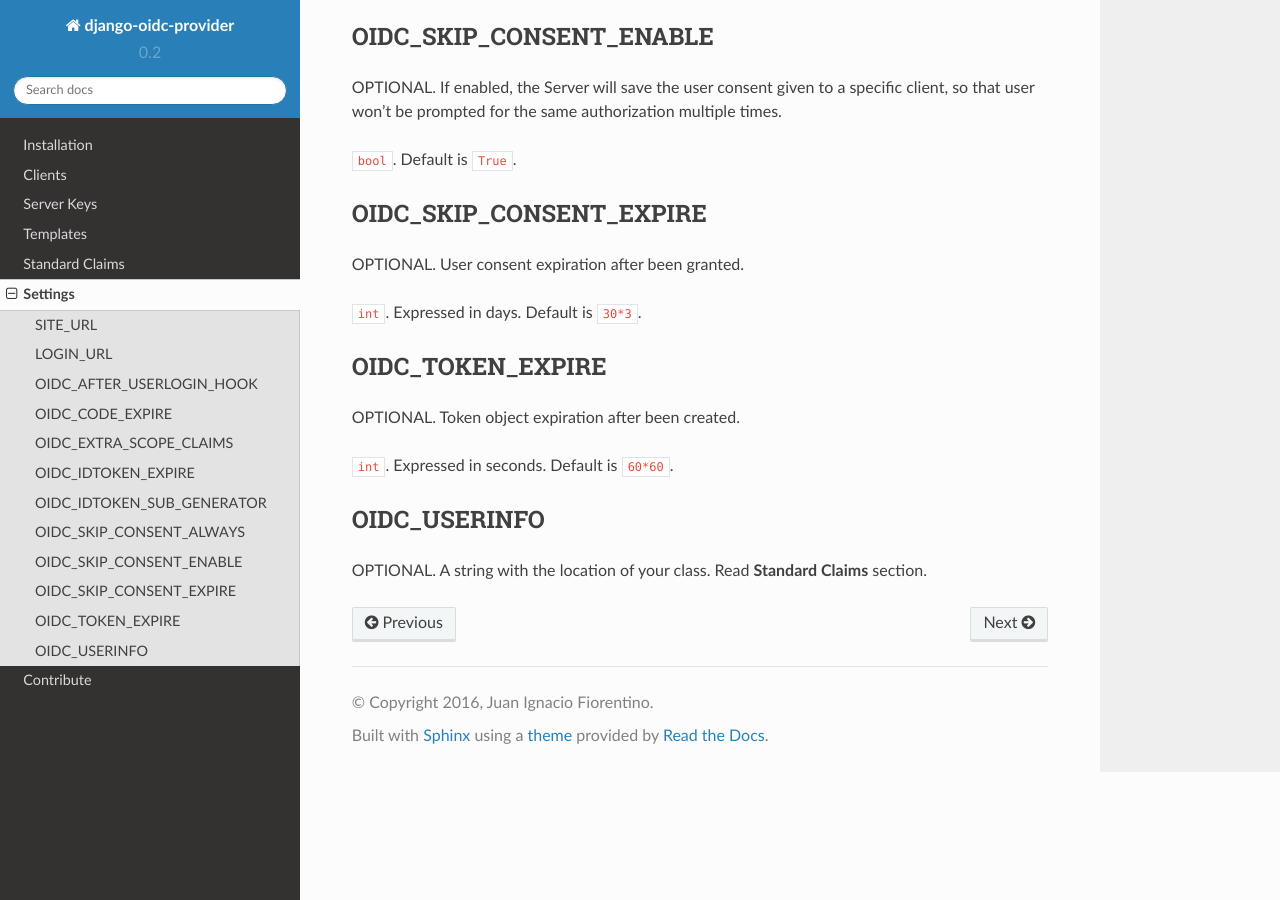
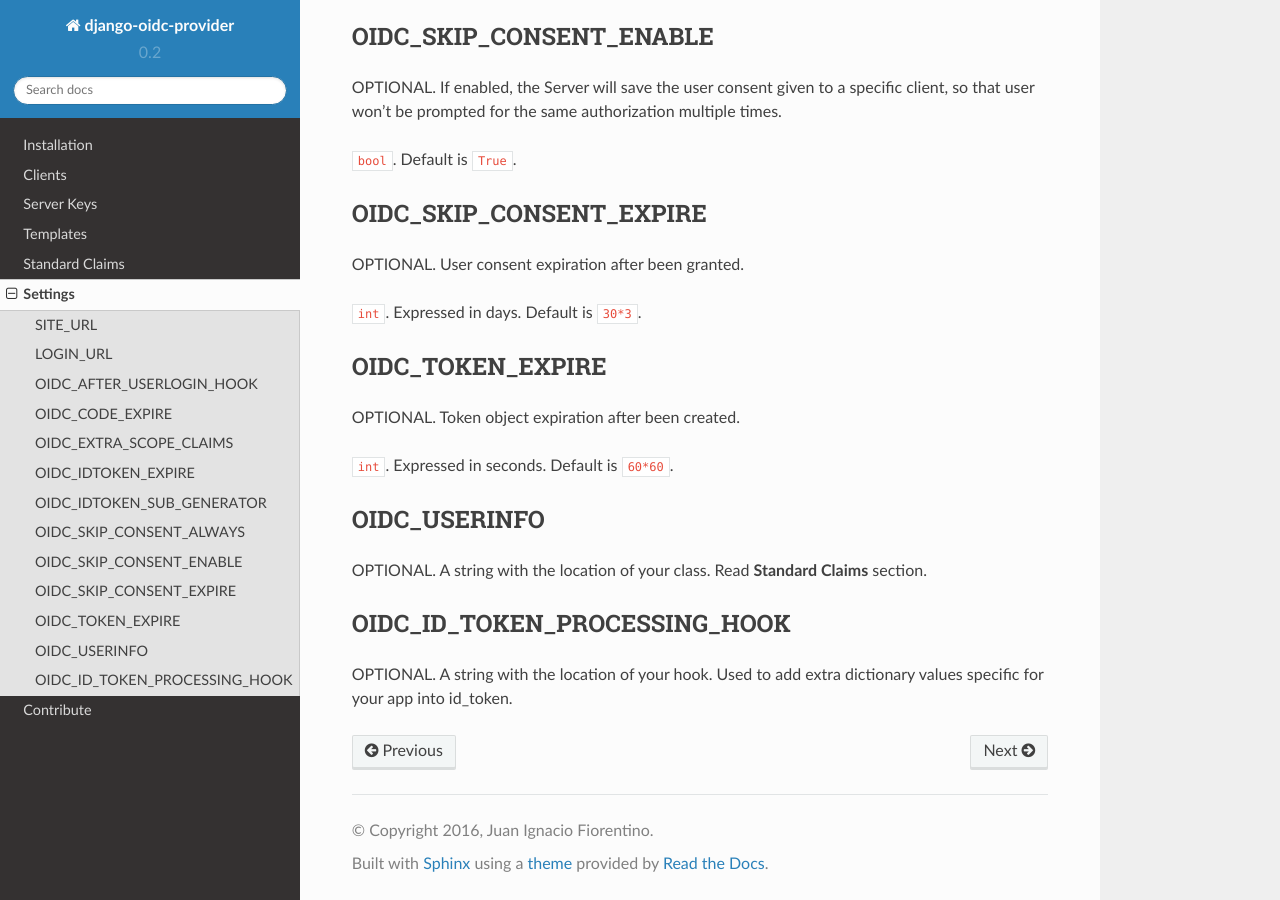
Before and after one commit to juanifioren/django-oidc-provider, a Sphinx documentation site: the page built from docs/settings.rst, in a window 1280 px wide and 900 px high, scrolled down 2678 px. Built offline with Sphinx 7.4.7 and the Read the Docs theme 2.0.0, drawn with Linux system fonts in a browser that asks for light colours.

Commit message:
added doc for OIDC_ID_TOKEN_PROCESSING_HOOK

```diff
--- a/docs/settings.rst
+++ b/docs/settings.rst
@@ -137,3 +137,10 @@ OIDC_USERINFO
 =============
 
 OPTIONAL. A string with the location of your class. Read **Standard Claims** section.
+
+
+OIDC_ID_TOKEN_PROCESSING_HOOK
+=============================
+
+OPTIONAL. A string with the location of your hook.
+Used to add extra dictionary values specific for your app into id_token.
```
